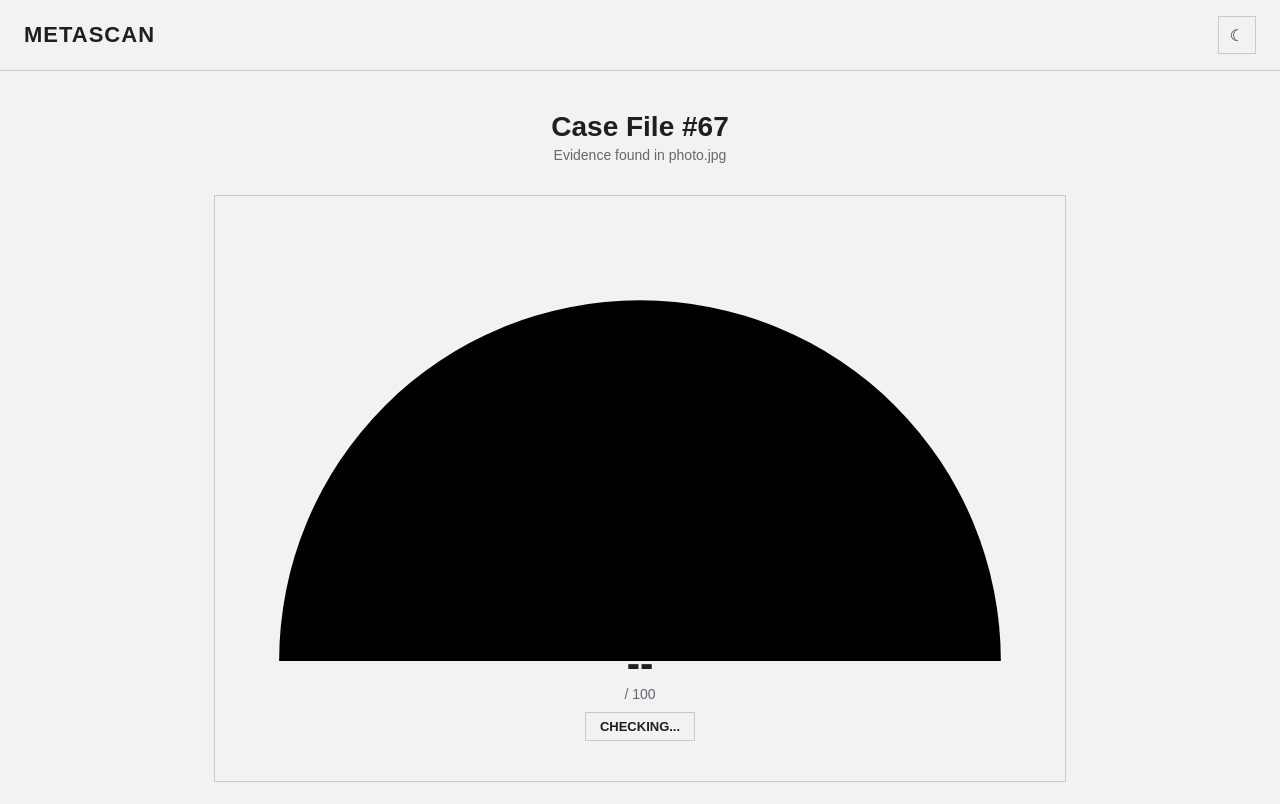
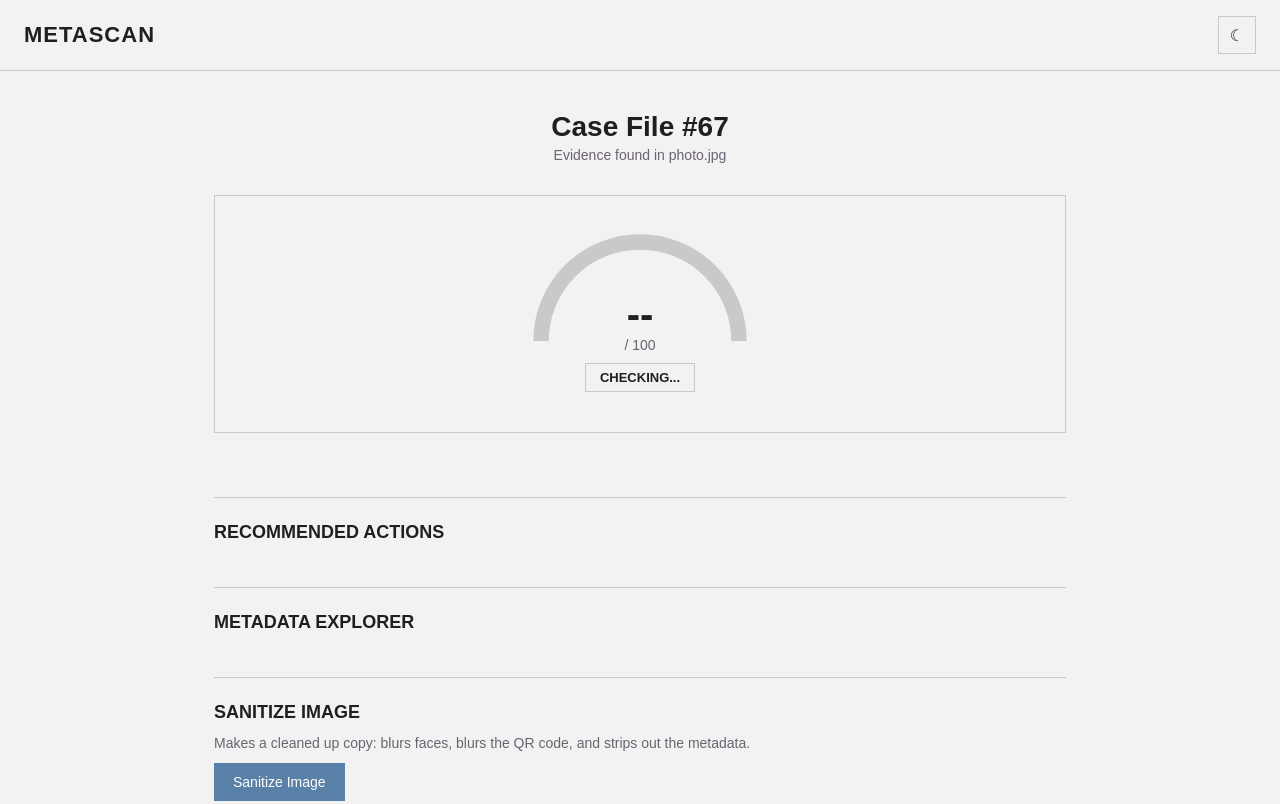
Before and after one commit to astra-4/metascan, a plain HTML site: page report.html in a window 1280 px wide. Shown: the top 804 px of the page. Drawn offline with nearby package versions, Linux system fonts and the light colour scheme.

Commit message:
fixing report bugs

```diff
--- a/report.html
+++ b/report.html
@@ -1,9 +1,10 @@
 <!DOCTYPE html>
+<html lang="en">
 <head>
     <meta charset="UTF-8">
     <title>Case File - MetaScan</title>
     <link rel="stylesheet" href="style.css">
-    <link rel="stylehseet" href="https://unpkg.com/leaflet@1.9.4/dist/leaflet.css">
+    <link rel="stylesheet" href="https://unpkg.com/leaflet@1.9.4/dist/leaflet.css">
     <script src="https://unpkg.com/leaflet@1.9.4/dist/leaflet.js"></script>
 </head>
 
@@ -22,8 +23,8 @@
             </div>
 
             <div class="score-card">
-                <svg viewBox="0 0 200 120" class="guage">
-                    <path d="M 10 110 A 90 90 0 0 1 190 110" class="guage-track"></path>
+                <svg viewBox="0 0 200 120" class="gauge">
+                    <path d="M 10 110 A 90 90 0 0 1 190 110" class="gauge-track"></path>
                     <path d="M 10 110 A 90 90 0 0 1 190 110" class="gauge-fill" id="gaugeFill"></path>
                 </svg>
                 <div class="gauge-number" id="scoreNum">--</div>
```
